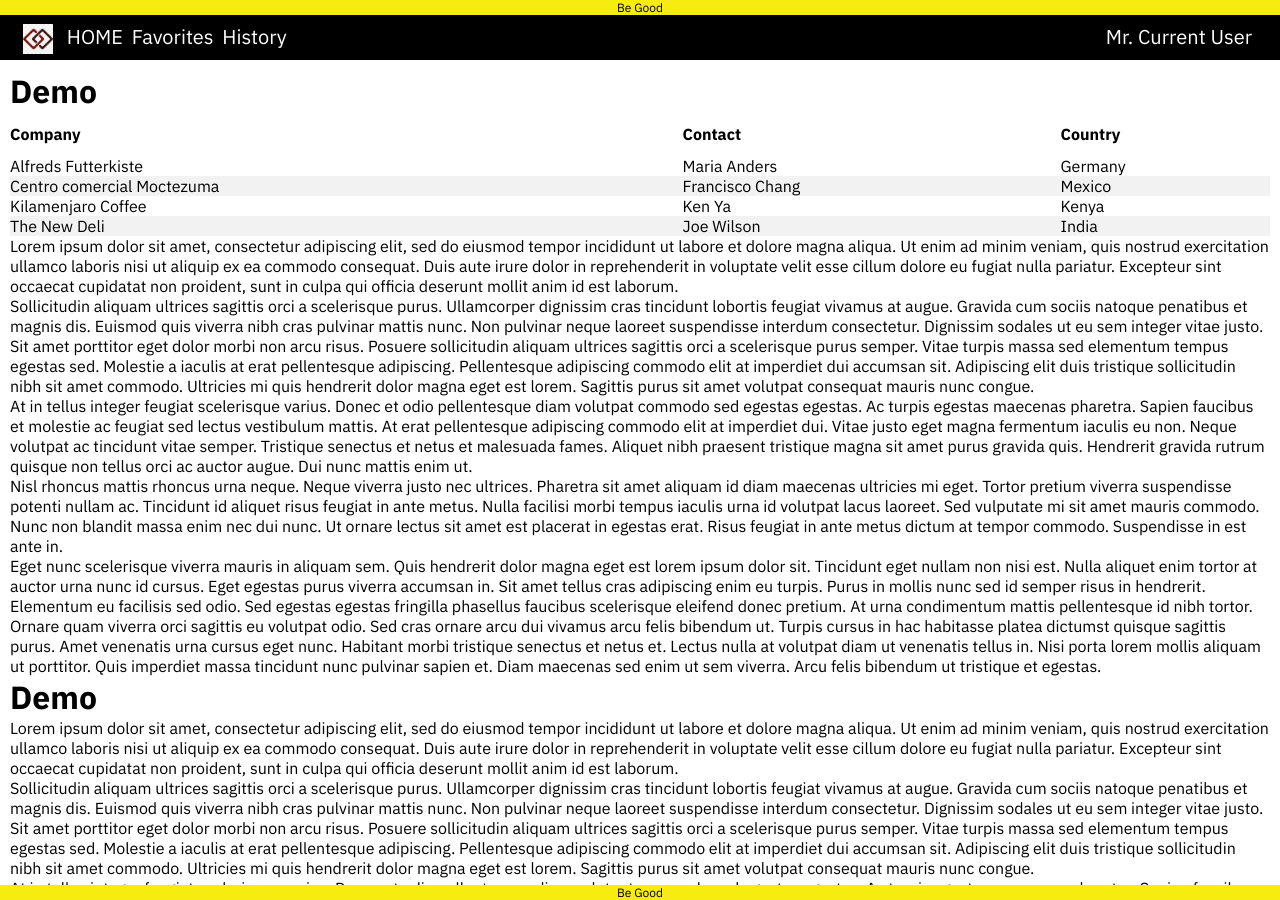
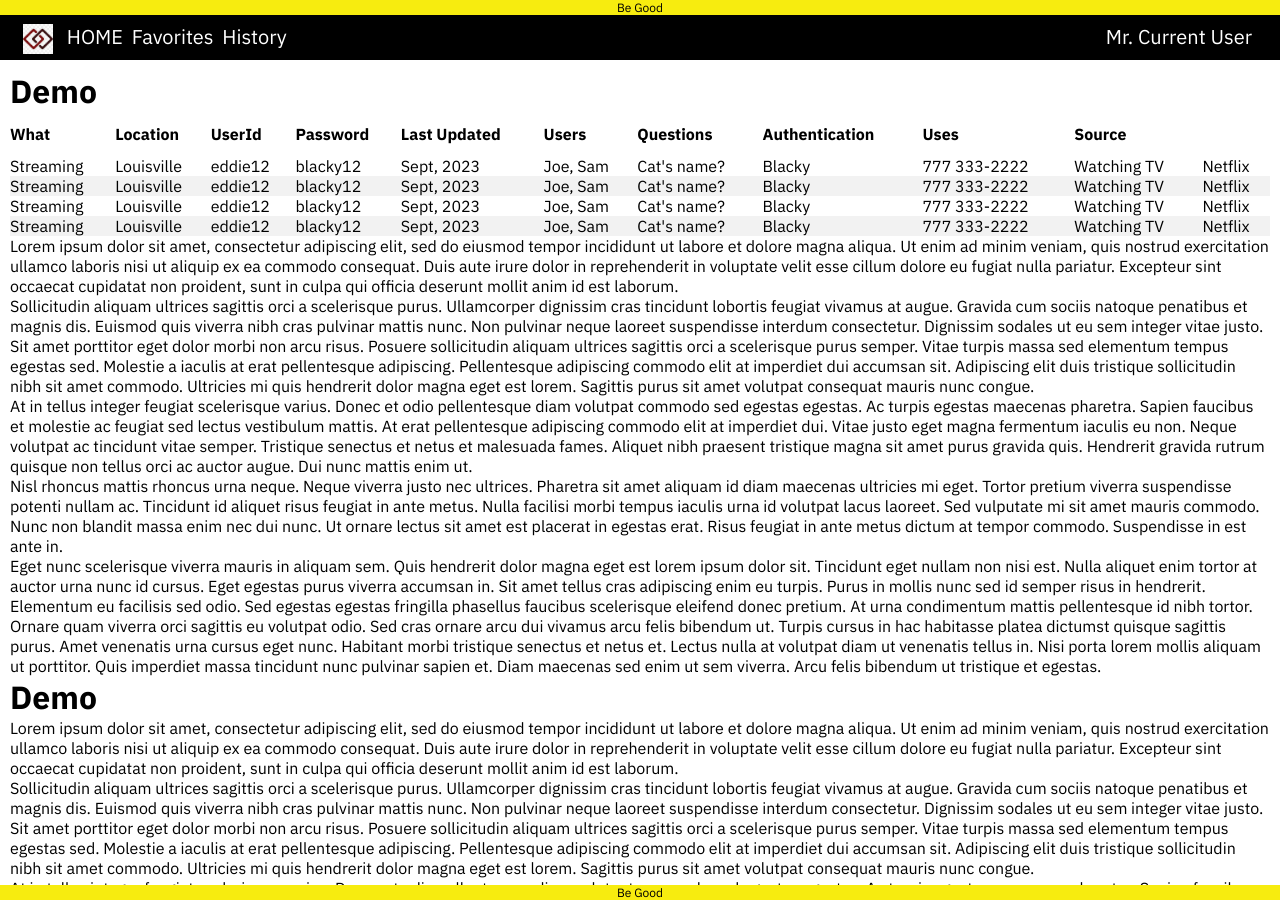
Before and after one commit to gothamgo/demo, a Jekyll site: the page built from index.html, in a window 1280 px wide and 900 px high. Built offline with Jekyll 4.4.1, drawn with Linux system fonts in a browser that asks for light colours.

Commit message:
Update table.html

```diff
--- a/_includes/table.html
+++ b/_includes/table.html
@@ -39,31 +39,71 @@
 <table class="table">
   <thead>
     <tr>
-      <th>Company</th>
-      <th>Contact</th>
-      <th>Country</th>
+      <th>What</th>
+      <th>Location</th>
+      <th>UserId</th>
+      <th>Password</th>
+      <th>Last Updated</th>
+      <th>Users</th>
+      <th>Questions</th>
+      <th>Authentication</th>
+      <th>Uses</th>
+      <th>Source</th>
+
     </tr>
   </thead>
   <tbody>
     <tr>
-      <td>Alfreds Futterkiste</td>
-      <td>Maria Anders</td>
-      <td>Germany</td>
+      <td>Streaming</td>
+      <td>Louisville</td>
+      <td>eddie12</td>
+      <td>blacky12</td>
+      <td>Sept, 2023</td>
+      <td>Joe, Sam</td>
+      <td>Cat's name?</td>
+      <td>Blacky</td>
+      <td>777 333-2222</td>
+      <td>Watching TV</td>
+      <td>Netflix</td>
     </tr>
     <tr>
-      <td>Centro comercial Moctezuma</td>
-      <td>Francisco Chang</td>
-      <td>Mexico</td>
+      <td>Streaming</td>
+      <td>Louisville</td>
+      <td>eddie12</td>
+      <td>blacky12</td>
+      <td>Sept, 2023</td>
+      <td>Joe, Sam</td>
+      <td>Cat's name?</td>
+      <td>Blacky</td>
+      <td>777 333-2222</td>
+      <td>Watching TV</td>
+      <td>Netflix</td>
     </tr>
     <tr>
-      <td>Kilamenjaro Coffee</td>
-      <td>Ken Ya</td>
-      <td>Kenya</td>
+      <td>Streaming</td>
+      <td>Louisville</td>
+      <td>eddie12</td>
+      <td>blacky12</td>
+      <td>Sept, 2023</td>
+      <td>Joe, Sam</td>
+      <td>Cat's name?</td>
+      <td>Blacky</td>
+      <td>777 333-2222</td>
+      <td>Watching TV</td>
+      <td>Netflix</td>
     </tr>
     <tr>
-      <td>The New Deli</td>
-      <td>Joe Wilson</td>
-      <td>India</td>
+      <td>Streaming</td>
+      <td>Louisville</td>
+      <td>eddie12</td>
+      <td>blacky12</td>
+      <td>Sept, 2023</td>
+      <td>Joe, Sam</td>
+      <td>Cat's name?</td>
+      <td>Blacky</td>
+      <td>777 333-2222</td>
+      <td>Watching TV</td>
+      <td>Netflix</td>
     </tr>
   </tbody>
 </table>
```
